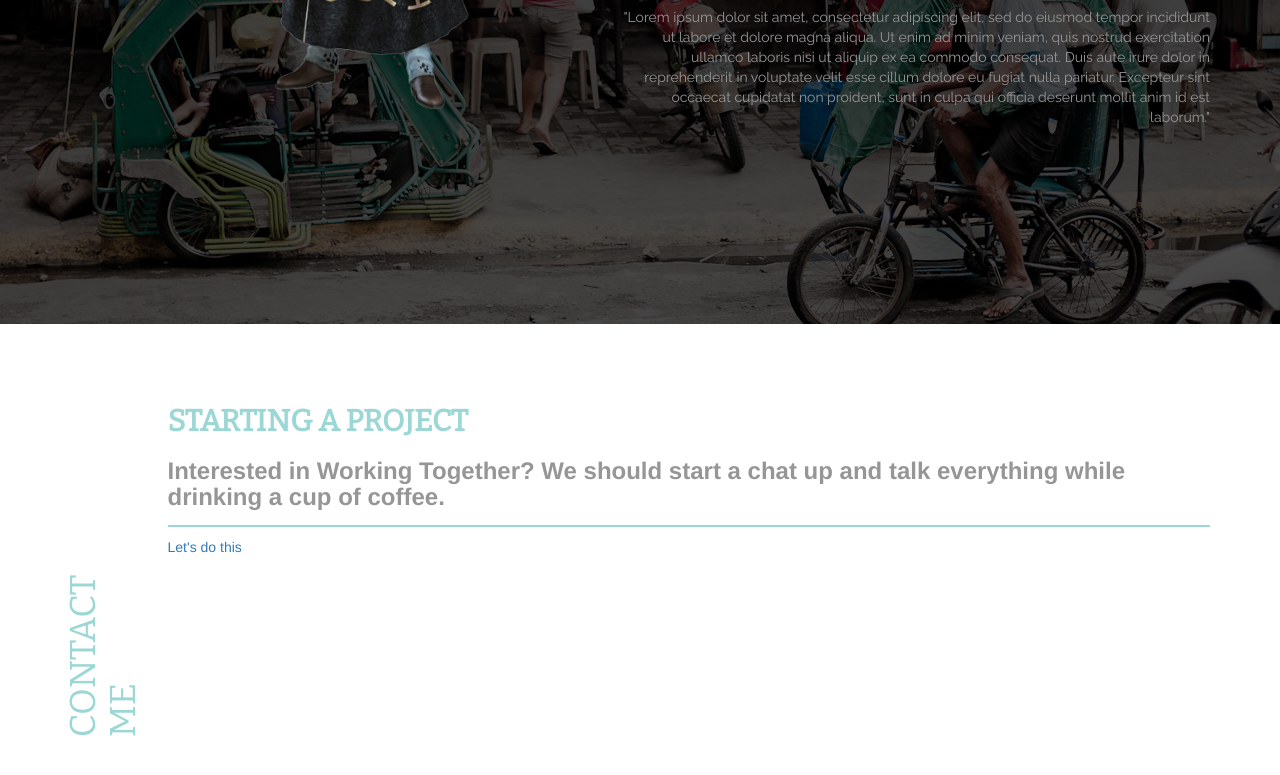
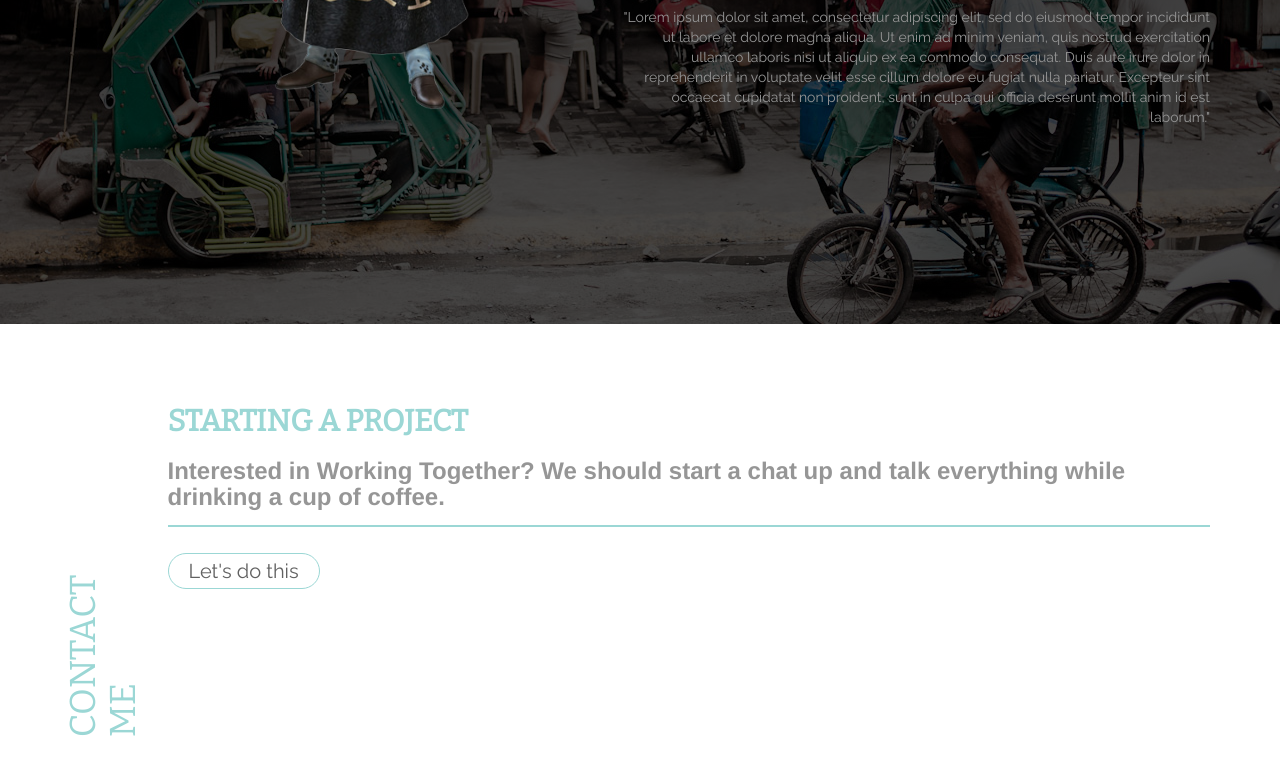
Before and after one commit to joamarderije/portpolio_photographer, a plain HTML site: page index.html in a window 1280 px wide. Shown: the part 1961-2736 px from the top of the page. Drawn offline with nearby package versions, Linux system fonts and the light colour scheme.

Commit message:
fix some css with the contct me section

```diff
--- a/includes/css/style.css
+++ b/includes/css/style.css
@@ -177,3 +177,12 @@
     width: 100vh;
     height: auto;
 }
+
+.custom-button {
+    border-radius:290486px;
+    border: 1px solid #9BD7D5;
+    padding: 5px 20px;
+    font-size: 2rem;
+    font-family: 'Raleway', sans-serif;
+    color: #616161;
+}
--- a/index.html
+++ b/index.html
@@ -2,7 +2,7 @@
 <html>
   <html lang="en">
     <title>Photographer Portpolio Site</title>
-    <meta name="viewport" content="width=device-width, initial-scale=1, maximum-scale=1, user-scalable=no">
+    <meta name="viewport" content="width=device-width, initial-scale=1">
     <!-- Custom CSS for the website -->
     <link rel="stylesheet" href="./includes/css/style.css">
 
@@ -165,8 +165,8 @@
             <div class="col-lg-11">
               <div class="section-content">
                   <h2 class="section-header">STARTING A PROJECT</h2>
-                  <h3 class="section-header_sub">Interested in Working Together? We should start a chat up and talk everything while drinking a cup of coffee.</h3>
-                  <a href="#" style="border-radius:290486px">Let's do this</a>
+                  <h3 class="section-header_sub" style="margin-bottom: 30px;">Interested in Working Together? We should start a chat up and talk everything while drinking a cup of coffee.</h3>
+                  <a href="#" class="custom-button">Let's do this</a>
               </div>
             </div>
           </div>
```
